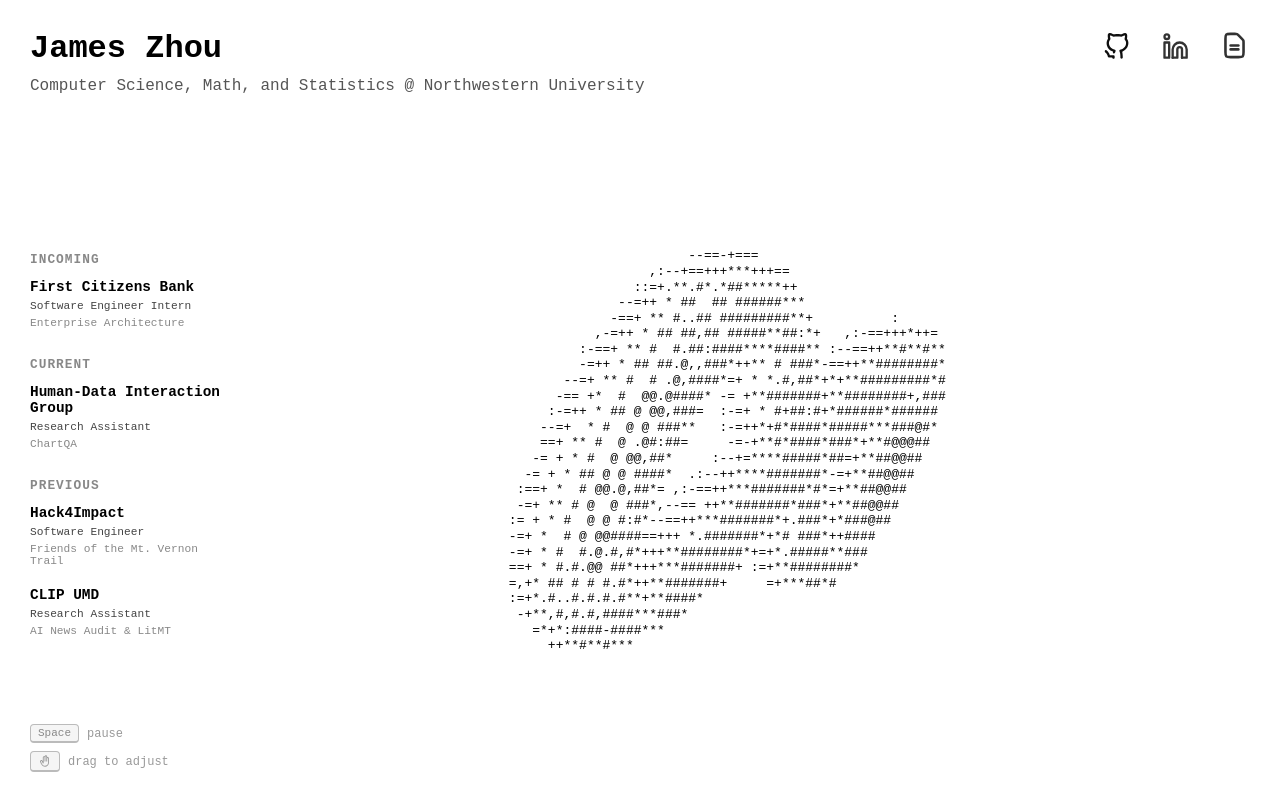
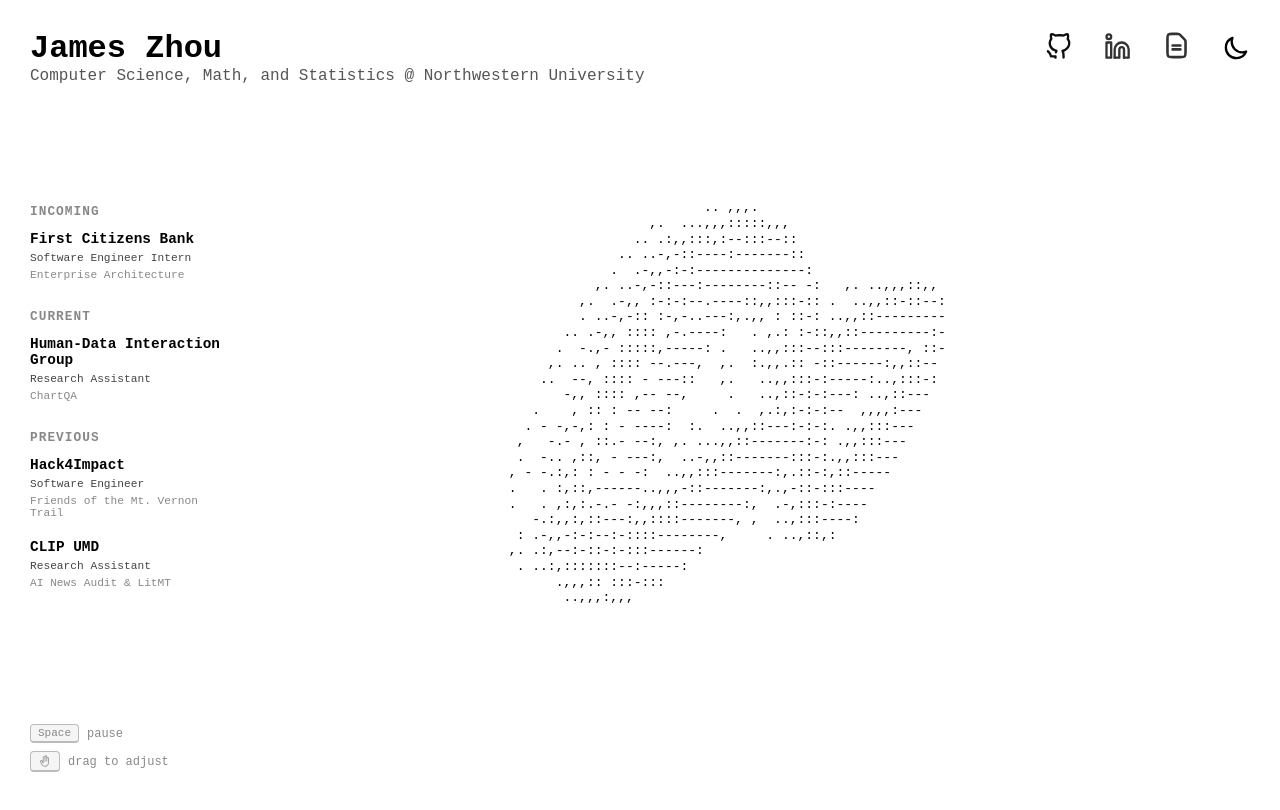
Before and after one commit to jameszhou-dev/james-zhou-dev, a React (Vite) app: page / in a window 1280 px wide. Shown: the top 810 px of the page. Built offline with nearby package versions, Linux system fonts and the light colour scheme.

Commit message:
a lot of changes

```diff
--- a/src/App.css
+++ b/src/App.css
@@ -0,0 +1,156 @@
+@import url('https://fonts.googleapis.com/css2?family=Rubik:ital,wght@0,300..900;1,300..900&display=swap');
+
+/* ---- Theme variables ---- */
+.page {
+  --bg: #fff;
+  --text: #000;
+  --text-sub: #555;
+  --text-muted: #888;
+  --text-mid: #444;
+  --kbd-bg: #f5f5f5;
+  --kbd-border: #bbb;
+}
+
+.page.dark {
+  --bg: #111;
+  --text: #f0f0f0;
+  --text-sub: #999;
+  --text-muted: #666;
+  --text-mid: #bbb;
+  --kbd-bg: #222;
+  --kbd-border: #444;
+}
+
+/* ---- Desktop layout ---- */
+.page {
+  min-height: 100vh;
+  position: relative;
+  display: flex;
+  align-items: center;
+  padding: 30px;
+  background: var(--bg);
+  transition: background 0.2s;
+}
+
+.top-bar {
+  position: absolute;
+  top: 30px;
+  left: 30px;
+  right: 30px;
+  display: flex;
+  justify-content: space-between;
+  align-items: flex-start;
+}
+
+.social-links {
+  display: flex;
+  align-items: center;
+  gap: 30px;
+}
+
+.theme-toggle {
+  background: none;
+  border: none;
+  cursor: pointer;
+  padding: 0;
+  display: flex;
+  align-items: center;
+}
+
+.page.dark .social-links img,
+.page.dark .theme-toggle img {
+  filter: invert(1) brightness(1.8);
+}
+
+.hints {
+  position: fixed;
+  bottom: 28px;
+  left: 30px;
+  display: flex;
+  flex-direction: column;
+  gap: 8px;
+}
+
+.main-content {
+  display: flex;
+  align-items: center;
+  margin-top: -3rem;
+  gap: 10px;
+}
+
+.ascii-wrapper {
+  margin-left: 60px;
+}
+
+.ascii-pre {
+  color: var(--text);
+}
+
+.subtitle {
+  font-size: 1rem;
+}
+
+/* ---- Mobile layout ---- */
+@media (max-width: 768px) {
+  body {
+    height: auto;
+    overflow-x: hidden;
+    overflow-y: auto;
+  }
+
+  .page {
+    display: block;
+    padding: 24px 20px 40px;
+    min-height: unset;
+  }
+
+  .top-bar {
+    position: static;
+    margin-bottom: 0;
+  }
+
+  .social-links {
+    flex-direction: column;
+    align-items: center;
+    gap: 16px;
+  }
+
+  .social-links a img {
+    width: 22px;
+    height: 22px;
+  }
+
+  .theme-toggle img {
+    width: 20px;
+    height: 20px;
+  }
+
+  .hints {
+    display: none;
+  }
+
+  .main-content {
+    flex-direction: column;
+    align-items: flex-start;
+    gap: 32px;
+  }
+
+  .subtitle {
+    font-size: 0.8rem;
+  }
+
+  .ascii-wrapper {
+    order: 1;
+    margin-left: 0;
+    width: 100%;
+    display: flex;
+    justify-content: center;
+    margin-top: -15px;
+    margin-bottom: -15px;
+    pointer-events: none;
+  }
+
+  .experiences {
+    order: 2;
+  }
+}
--- a/src/App.jsx
+++ b/src/App.jsx
@@ -1,5 +1,6 @@
 import './App.css'
 import AsciiInfinity from './AsciiInfinity'
+import { useState, useEffect } from 'react'
 
 const experiences = [
   {
@@ -23,54 +24,104 @@
   },
 ]
 
+const socialLinks = [
+  { href: 'https://github.com/jameszhou-dev', src: '/github.svg', alt: 'GitHub', size: 28 },
+  { href: 'https://www.linkedin.com/in/jameszhoudev/', src: '/linkedin.svg', alt: 'LinkedIn', size: 28 },
+  { href: 'https://drive.google.com/file/d/1o7Hzn8_7XkF6bSupbt1PPpnx9ES-MSHz/view?usp=sharing', src: '/resume.svg', alt: 'Resume', size: 31 },
+]
+
 export default function App() {
+  const [isMobile, setIsMobile] = useState(window.innerWidth <= 768)
+  const [isDark, setIsDark] = useState(false)
+
+  useEffect(() => {
+    const fn = () => setIsMobile(window.innerWidth <= 768)
+    window.addEventListener('resize', fn)
+    return () => window.removeEventListener('resize', fn)
+  }, [])
+
+  useEffect(() => {
+    document.body.style.background = isDark ? '#111' : '#fff'
+  }, [isDark])
+
+  const kbdStyle = {
+    fontSize: '11px',
+    color: 'var(--text-muted)',
+    border: '1px solid var(--kbd-border)',
+    borderBottom: '2px solid var(--kbd-border)',
+    borderRadius: '4px',
+    padding: '2px 7px',
+    background: 'var(--kbd-bg)',
+    fontFamily: 'inherit',
+  }
+
   return (
-    <div style={{ minHeight: '100vh', position: 'relative', display: 'flex', alignItems: 'center', padding: '30px' }}>
-      <div style={{ position: 'absolute', top: '30px', right: '30px', display: 'flex', alignItems: 'center', gap: '30px' }}>
-        <a href="https://github.com/jameszhou-dev" target="_blank" rel="noreferrer"><img src="/github.svg" width="28" height="28" alt="GitHub" /></a>
-        <a href="https://www.linkedin.com/in/jameszhoudev/" target="_blank" rel="noreferrer"><img src="/linkedin.svg" width="28" height="28" alt="LinkedIn" /></a>
-        <a href="https://drive.google.com/file/d/1o7Hzn8_7XkF6bSupbt1PPpnx9ES-MSHz/view?usp=sharing" target="_blank" rel="noreferrer"><img src="/resume.svg" width="31" height="31" alt="Resume" /></a>
+    <div className={`page${isDark ? ' dark' : ''}`}>
+
+      {/* Top bar: header left, social right */}
+      <div className="top-bar">
+        <header>
+          <p style={{ margin: 0, fontWeight: '600', color: 'var(--text)', fontSize: '2rem' }}>James Zhou</p>
+          <p className="subtitle" style={{ margin: '0', color: 'var(--text-sub)' }}>
+            Computer Science, Math, and Statistics @ Northwestern University
+          </p>
+        </header>
+        <div className="social-links">
+          {socialLinks.map(({ href, src, alt, size }) => (
+            <a key={alt} href={href} target="_blank" rel="noreferrer">
+              <img src={src} width={size} height={size} alt={alt} />
+            </a>
+          ))}
+          <button className="theme-toggle" onClick={() => setIsDark(d => !d)} aria-label="Toggle theme">
+            <img src={isDark ? '/sun.svg' : '/moon.svg'} width={28} height={28} alt="" />
+          </button>
+        </div>
       </div>
 
-      <header style={{ position: 'absolute', top: '30px', left: '30px' }}>
-        <p style={{ margin: 0, fontWeight: '600', color: '#000', fontSize: '2rem' }}>James Zhou</p>
-        <p style={{ margin: 0, marginTop: '10px', color: '#555', fontSize: '1rem' }}>Computer Science, Math, and Statistics @ Northwestern University</p>
-      </header>
-
-      <div style={{ position: 'fixed', bottom: '28px', left: '30px', display: 'flex', flexDirection: 'column', gap: '8px' }}>
+      {/* Keyboard hints — desktop only */}
+      <div className="hints">
         <div style={{ display: 'flex', alignItems: 'center', gap: '8px' }}>
-          <kbd style={{ fontSize: '11px', color: '#888', border: '1px solid #bbb', borderBottom: '2px solid #bbb', borderRadius: '4px', padding: '2px 7px', background: '#f5f5f5', fontFamily: 'inherit' }}>Space</kbd>
-          <span style={{ fontSize: '12px', color: '#999' }}>pause</span>
+          <kbd style={kbdStyle}>Space</kbd>
+          <span style={{ fontSize: '12px', color: 'var(--text-muted)' }}>pause</span>
         </div>
         <div style={{ display: 'flex', alignItems: 'center', gap: '8px' }}>
-          <kbd style={{ fontSize: '11px', color: '#888', border: '1px solid #bbb', borderBottom: '2px solid #bbb', borderRadius: '4px', padding: '2px 7px', background: '#f5f5f5', fontFamily: 'inherit', display: 'flex', alignItems: 'center' }}>
+          <kbd style={{ ...kbdStyle, display: 'flex', alignItems: 'center' }}>
             <svg width="14" height="14" viewBox="0 0 24 24" fill="none" xmlns="http://www.w3.org/2000/svg">
               <path fillRule="evenodd" clipRule="evenodd" d="M13.5001 3.75C13.9143 3.75 14.2501 4.08579 14.2501 4.5V7.5V12.75H15.7501V7.5C15.7501 7.08579 16.0858 6.75 16.5001 6.75C16.9143 6.75 17.2501 7.08579 17.2501 7.5V15C17.2501 17.8995 14.8996 20.25 12.0001 20.25V21.75C15.728 21.75 18.7501 18.7279 18.7501 15V7.5C18.7501 6.25736 17.7427 5.25 16.5001 5.25C16.2371 5.25 15.9846 5.29512 15.7501 5.37803V4.5C15.7501 3.25736 14.7427 2.25 13.5001 2.25C12.4625 2.25 11.5889 2.95235 11.3289 3.90757C11.0724 3.80589 10.7927 3.75 10.5001 3.75C9.25742 3.75 8.25006 4.75736 8.25006 6V12.5344L7.77377 11.5689L7.77221 11.5657C7.21726 10.4539 5.86607 10.0024 4.75422 10.5574C3.65214 11.1075 3.1989 12.4399 3.7315 13.546L5.03741 16.7808L5.06205 16.8354C6.16787 19.047 7.45919 20.2994 8.73651 20.9857C10.0096 21.6696 11.194 21.75 12.0001 21.75V20.25C11.3061 20.25 10.4069 20.1803 9.44641 19.6643C8.49439 19.1528 7.40758 18.1618 6.41695 16.191L5.11239 12.9597L5.08798 12.9055C4.903 12.5349 5.05349 12.0845 5.4241 11.8995C5.79428 11.7147 6.24405 11.8646 6.42944 12.2343L8.32743 16.0818L9.75004 15.75V14.25H9.75006V6C9.75006 5.58579 10.0858 5.25 10.5001 5.25C10.9143 5.25 11.2501 5.58579 11.2501 6V12.75H12.7501V6V4.5C12.7501 4.08579 13.0858 3.75 13.5001 3.75Z" fill="#999"/>
             </svg>
           </kbd>
-          <span style={{ fontSize: '12px', color: '#999' }}>drag to adjust</span>
+          <span style={{ fontSize: '12px', color: 'var(--text-muted)' }}>drag to adjust</span>
         </div>
       </div>
 
-      <div style={{ display: 'flex', alignItems: 'center', gap: '10px' }}>
-      <section>
+      {/* Main content */}
+      <div className="main-content">
+        <section className="experiences">
           {experiences.map(({ category, entries }) => (
             <div key={category} style={{ marginBottom: '28px' }}>
-            <p style={{ margin: '0 0 12px', fontSize: '0.8rem', fontWeight: '600', color: '#888', letterSpacing: '0.08em' }}>
+              <p style={{ margin: '0 0 12px', fontSize: '0.8rem', fontWeight: '600', color: 'var(--text-muted)', letterSpacing: '0.08em' }}>
                 {category}
               </p>
               {entries.map((e, i) => (
                 <div key={e.company} style={{ marginBottom: i < entries.length - 1 ? '20px' : 0 }}>
-                <p style={{ margin: 0, fontWeight: '600', fontSize: '.9rem', color: '#000' }}>{e.company}</p>
-                <p style={{ margin: '5px 0 0', fontSize: '.7rem', color: '#444' }}>{e.role}</p>
-                <p style={{ margin: '5px 0 0', fontSize: '.7rem', color: '#888' }}>{e.team}</p>
+                  <p style={{ margin: 0, fontWeight: '600', fontSize: '.9rem', color: 'var(--text)' }}>{e.company}</p>
+                  <p style={{ margin: '5px 0 0', fontSize: '.7rem', color: 'var(--text-mid)' }}>{e.role}</p>
+                  <p style={{ margin: '5px 0 0', fontSize: '.7rem', color: 'var(--text-muted)' }}>{e.team}</p>
                 </div>
               ))}
             </div>
           ))}
         </section>
-        <div style={{ marginLeft: '60px' }}><AsciiInfinity /></div>
+
+        <div className="ascii-wrapper">
+          <AsciiInfinity
+            w={isMobile ? 50 : 121}
+            h={isMobile ? 23 : 55}
+            k1={isMobile ? 21 : 52.8}
+          />
         </div>
+      </div>
+
     </div>
   )
 }
--- a/src/AsciiInfinity.jsx
+++ b/src/AsciiInfinity.jsx
@@ -1,19 +1,15 @@
 import { useEffect, useRef } from 'react'
 
-const W = 121
-const H = 55
 const CHARS = ' .,:-=+*#@'
 const TUBE_STEPS = 200
 const TUBE_DETAIL = 22
 const SCALE = 1.6
 const R = 0.24
-const K2 = 5.2       // camera distance
-const K1 = 52.8      // projection scale
-const ASPECT = 2.4 // char height/width correction
+const K2 = 5.2
+const ASPECT = 2.4
 
-export default function AsciiInfinity() {
+export default function AsciiInfinity({ w = 121, h = 55, k1 = 52.8 }) {
   const preRef = useRef(null)
-  const mouseRef = useRef({ x: 0, y: 0 })
   const frameRef = useRef(null)
 
   useEffect(() => {
@@ -51,79 +47,61 @@
       const cosX = Math.cos(rotX), sinX = Math.sin(rotX)
       const cosY = Math.cos(rotY), sinY = Math.sin(rotY)
 
-      // Rotate vector around X then Y
       function rotate(px, py, pz) {
         const y1 = py * cosX - pz * sinX
         const z1 = py * sinX + pz * cosX
         const x2 = px * cosY + z1 * sinY
-        const z2 = -px * sinY + z1 * cosY
-        return [x2, y1, z2]
+        return [x2, y1, -px * sinY + z1 * cosY]
       }
 
-      const zbuf = new Float32Array(W * H).fill(-Infinity)
-      const cbuf = new Uint8Array(W * H)
+      const zbuf = new Float32Array(w * h).fill(-Infinity)
+      const cbuf = new Uint8Array(w * h)
 
       for (let si = 0; si < TUBE_STEPS; si++) {
         const t = (si / TUBE_STEPS) * Math.PI * 2
-
-        // Lissajous infinity: x=cos(t), y=sin(2t)/2
         const cx = SCALE * Math.cos(t)
         const cy = SCALE * 0.5 * Math.sin(2 * t)
-
-        // Analytical tangent
         const dtx = -SCALE * Math.sin(t)
         const dty = SCALE * Math.cos(2 * t)
         const tlen = Math.sqrt(dtx * dtx + dty * dty) || 1
-        const tux = dtx / tlen
-        const tuy = dty / tlen
-
-        // Frame: n1 = out-of-plane, n2 = in-plane perpendicular to tangent
-        const n2x = -tuy, n2y = tux
+        const n2x = -dty / tlen, n2y = dtx / tlen
 
         for (let ti = 0; ti < TUBE_DETAIL; ti++) {
           const phi = (ti / TUBE_DETAIL) * Math.PI * 2
           const cp = Math.cos(phi), sp = Math.sin(phi)
 
-          // Surface point (n1 is (0,0,1))
           const px = cx + R * (n2x * sp)
           const py = cy + R * (n2y * sp)
-          const pz =      R * cp           // n1.z = 1
-
-          // Surface normal
-          const snx = n2x * sp
-          const sny = n2y * sp
-          const snz = cp
+          const pz = R * cp
 
           const [fx, fy, fz] = rotate(px, py, pz)
-          const [nx, ny, nz] = rotate(snx, sny, snz)
+          const [nx, ny] = rotate(n2x * sp, n2y * sp, cp)
 
           const depth = fz + K2
           if (depth <= 0.01) continue
           const ooz = 1 / depth
 
-          const sx = Math.floor(W / 2 + K1 * ooz * fx * ASPECT)
-          const sy = Math.floor(H / 2 - K1 * ooz * fy)
-          if (sx < 0 || sx >= W || sy < 0 || sy >= H) continue
+          const sx = Math.floor(w / 2 + k1 * ooz * fx * ASPECT)
+          const sy = Math.floor(h / 2 - k1 * ooz * fy)
+          if (sx < 0 || sx >= w || sy < 0 || sy >= h) continue
 
-          const idx = sx + sy * W
+          const idx = sx + sy * w
           if (ooz > zbuf[idx]) {
             zbuf[idx] = ooz
-            // Diffuse lighting from front-upper-left
-            const L = nx * 0.4 + ny * -0.3 + nz * -0.9
+            const L = Math.abs(nx * 0.4 + ny * -0.3 + cp * -0.9)
             const ci = Math.max(0, Math.min(CHARS.length - 1,
-              Math.floor((L + 1) * 0.5 * (CHARS.length - 1))))
+              Math.floor(L * (CHARS.length - 1))))
             cbuf[idx] = ci
           }
         }
       }
 
       let str = ''
-      for (let r = 0; r < H; r++) {
-        for (let c = 0; c < W; c++) str += CHARS[cbuf[c + r * W]]
+      for (let r = 0; r < h; r++) {
+        for (let c = 0; c < w; c++) str += CHARS[cbuf[c + r * w]]
         str += '\n'
       }
       el.textContent = str
-
       frameRef.current = requestAnimationFrame(tick)
     }
 
@@ -136,20 +114,19 @@
       window.removeEventListener('keydown', onKeyDown)
       cancelAnimationFrame(frameRef.current)
     }
-  }, [])
+  }, [w, h, k1])
 
   return (
     <pre
       ref={preRef}
+      className="ascii-pre"
       style={{
         margin: 0,
         fontFamily: 'monospace',
         fontSize: '13px',
         lineHeight: '1.2',
-        color: '#000',
         userSelect: 'none',
-        pointerEvents: 'auto',
-        cursor: 'grab',
+        pointerEvents: 'none',
       }}
     />
   )
```
Also changed, not shown: public/moon.svg (added), public/sun.svg (added), vercel.json (added). Lines whose indentation alone changed are shown as unchanged.
